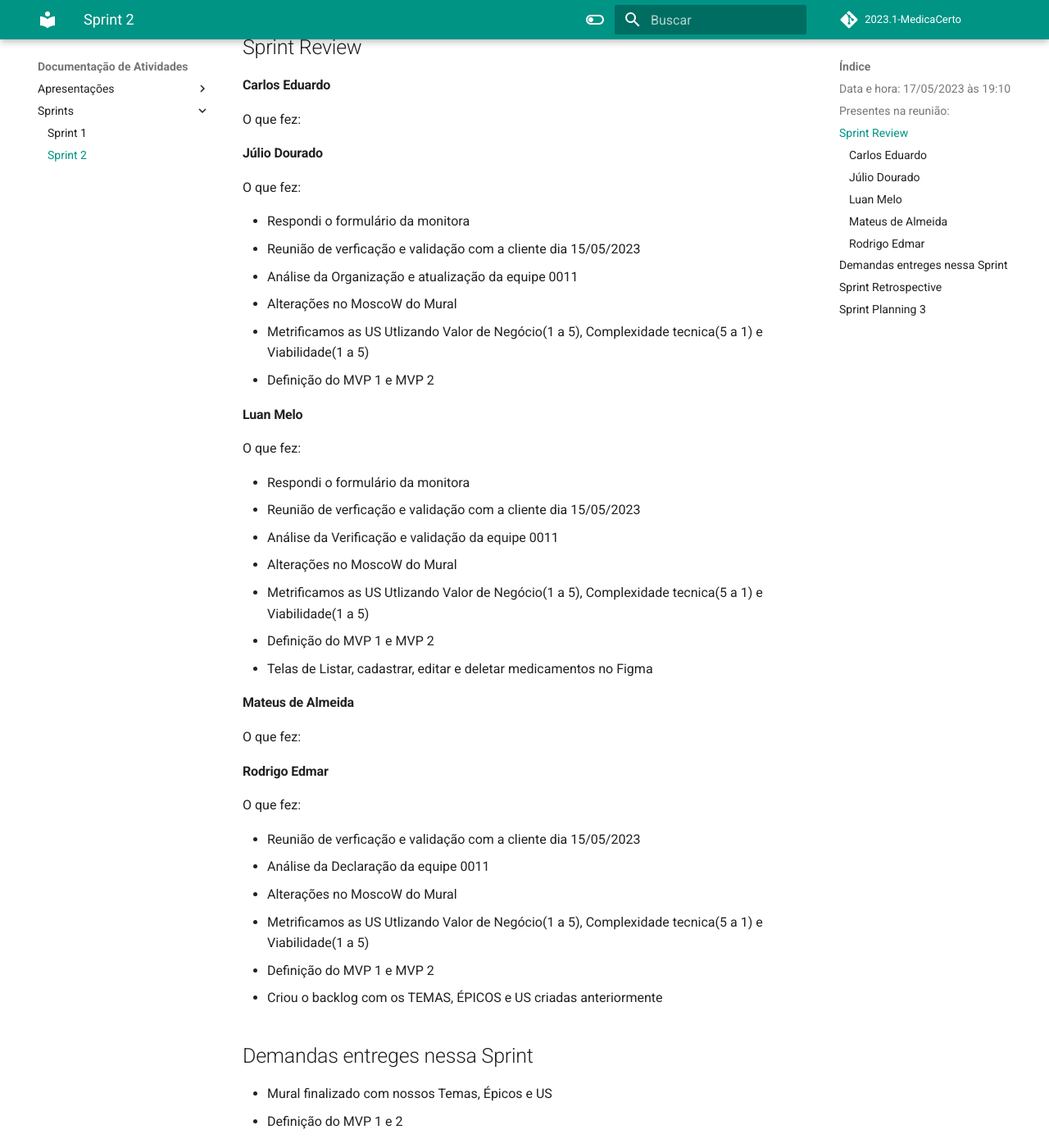
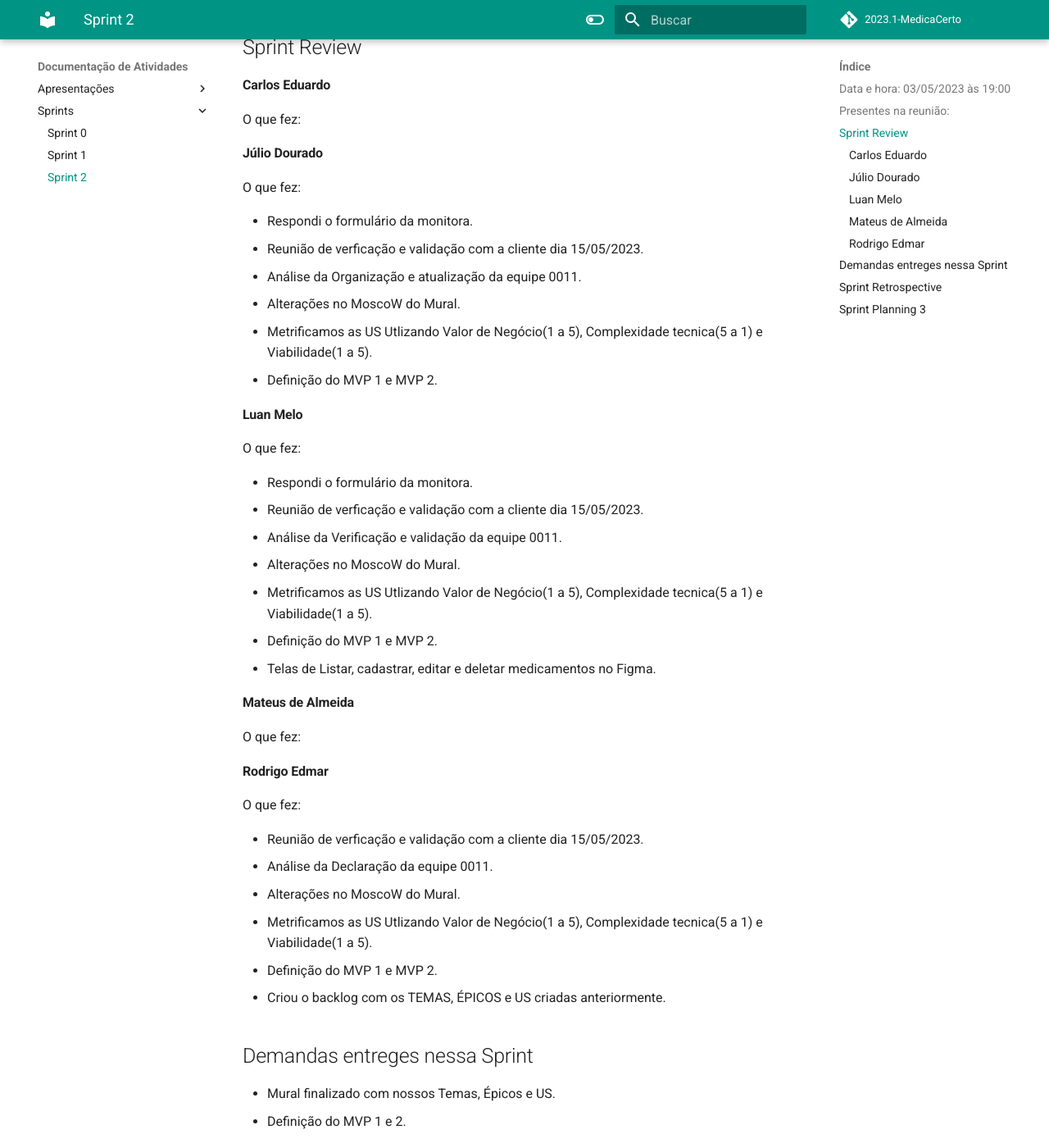
Before and after one commit to mdsreq-fga-unb/2023.1-Remediario, an MkDocs documentation site: the page built from docs/documentacao/Sprints/Sprint2.md, in a window 1280 px wide and 1400 px high, scrolled down 477 px. Shown: the whole window at 82% size. Built offline with MkDocs 1.6.1 and Material for MkDocs 9.7.7, drawn with Linux system fonts in a browser that asks for light colours; comment, search, counter and statistics services are not loaded; some of the changed text lies outside the part shown.

Commit message:
documentation Presentations, Sprints and transfer slides for google slides

```diff
--- a/docs/documentacao/Sprints/Sprint2.md
+++ b/docs/documentacao/Sprints/Sprint2.md
@@ -1,10 +1,10 @@
-#### Data e hora: 17/05/2023 às 19:10
+#### Data e hora: 03/05/2023 às 19:00
 
 ## Presentes na reunião:
 
-- Luan Melo
-- Rodrigo Wright
-- Julio Dourado
+- Luan Melo.
+- Rodrigo Wright.
+- Julio Dourado.
 
 ## Sprint Review
 #### Carlos Eduardo
@@ -13,23 +13,23 @@
 #### Júlio Dourado
 O que fez:
 
- - Respondi o formulário da monitora
- - Reunião de verficação e validação com a cliente dia 15/05/2023
- - Análise da Organização e atualização da equipe 0011
- - Alterações no MoscoW do Mural
- - Metrificamos as US Utlizando Valor de Negócio(1 a 5), Complexidade tecnica(5 a 1) e Viabilidade(1 a 5)
- - Definição do MVP 1 e MVP 2
+ - Respondi o formulário da monitora.
+ - Reunião de verficação e validação com a cliente dia 15/05/2023.
+ - Análise da Organização e atualização da equipe 0011.
+ - Alterações no MoscoW do Mural.
+ - Metrificamos as US Utlizando Valor de Negócio(1 a 5), Complexidade tecnica(5 a 1) e Viabilidade(1 a 5).
+ - Definição do MVP 1 e MVP 2.
 
 #### Luan Melo
 O que fez:
 
-- Respondi o formulário da monitora
-- Reunião de verficação e validação com a cliente dia 15/05/2023
-- Análise da Verificação e validação da equipe 0011
-- Alterações no MoscoW do Mural
-- Metrificamos as US Utlizando Valor de Negócio(1 a 5), Complexidade tecnica(5 a 1) e Viabilidade(1 a 5)
-- Definição do MVP 1 e MVP 2
-- Telas de Listar, cadastrar, editar e deletar medicamentos no Figma
+- Respondi o formulário da monitora.
+- Reunião de verficação e validação com a cliente dia 15/05/2023.
+- Análise da Verificação e validação da equipe 0011.
+- Alterações no MoscoW do Mural.
+- Metrificamos as US Utlizando Valor de Negócio(1 a 5), Complexidade tecnica(5 a 1) e Viabilidade(1 a 5).
+- Definição do MVP 1 e MVP 2.
+- Telas de Listar, cadastrar, editar e deletar medicamentos no Figma.
 
 #### Mateus de Almeida
 O que fez:
@@ -38,25 +38,25 @@
 #### Rodrigo Edmar
 O que fez:
 
-   - Reunião de verficação e validação com a cliente dia 15/05/2023
-   - Análise da Declaração da equipe 0011
-   - Alterações no MoscoW do Mural
-   - Metrificamos as US Utlizando Valor de Negócio(1 a 5), Complexidade tecnica(5 a 1) e Viabilidade(1 a 5)
-   - Definição do MVP 1 e MVP 2
-   - Criou o backlog com os TEMAS, ÉPICOS e US criadas anteriormente
+   - Reunião de verficação e validação com a cliente dia 15/05/2023.
+   - Análise da Declaração da equipe 0011.
+   - Alterações no MoscoW do Mural.
+   - Metrificamos as US Utlizando Valor de Negócio(1 a 5), Complexidade tecnica(5 a 1) e Viabilidade(1 a 5).
+   - Definição do MVP 1 e MVP 2.
+   - Criou o backlog com os TEMAS, ÉPICOS e US criadas anteriormente.
 
 ## Demandas entreges nessa Sprint
 
-   - Mural finalizado com nossos Temas, Épicos e US
-   - Definição do MVP 1 e 2
+   - Mural finalizado com nossos Temas, Épicos e US.
+   - Definição do MVP 1 e 2.
 
 ## Sprint Retrospective
 Resumo:
 
-   - Problemas com as dailies
-   - Problemas com nomeação de responsáveis para as tarefas das sprints
-   - Reuniões muito demoradas e não eficientes
-   - Encaixar as demandas da disciplina nas sprints e não só do projeto
+   - Problemas com as dailies.
+   - Problemas com nomeação de responsáveis para as tarefas das sprints.
+   - Reuniões muito demoradas e não eficientes.
+   - Encaixar as demandas da disciplina nas sprints e não só do projeto.
 
 ## Sprint Planning 3
 
--- a/mkdocs.yml
+++ b/mkdocs.yml
@@ -33,6 +33,7 @@
           - 2ª apresentação: "documentacao/Apresentacao/Apresentacao2.md"
           - 3ª apresentação: "documentacao/Apresentacao/Apresentacao3.md"
       - Sprints:
+          - Sprint 0: "documentacao/Sprints/Sprint0.md"
           - Sprint 1: "documentacao/Sprints/Sprint1.md"
           - Sprint 2: "documentacao/Sprints/Sprint2.md"
   - Entregas:
```
Also changed, not shown: docs/documentacao/Apresentacao/Apresentacao1.md (+2 -8 lines), docs/documentacao/Apresentacao/Apresentacao2.md (+2 -3 lines), docs/documentacao/Apresentacao/Apresentacao3.md (+2 -0 lines), docs/documentacao/Sprints/Sprint0.md (added, +15 -0 lines), docs/documentacao/Sprints/Sprint1.md (+55 -0 lines), docs/assets/apresentacao1/1.jpg (deleted), docs/assets/apresentacao1/2.jpg (deleted), docs/assets/apresentacao1/3.jpg (deleted), docs/assets/apresentacao1/4.jpg (deleted), docs/assets/apresentacao1/5.jpg (deleted), docs/assets/apresentacao1/6.jpg (deleted), docs/assets/apresentacao1/7.jpg (deleted), docs/assets/apresentacao2/1.jpeg (deleted), docs/assets/apresentacao2/2.jpeg (deleted).
